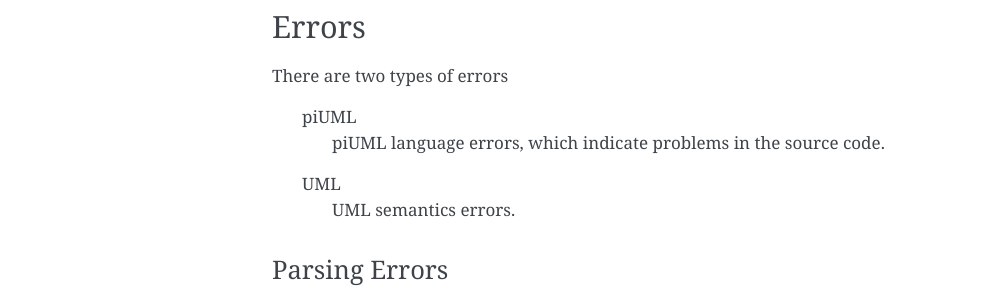
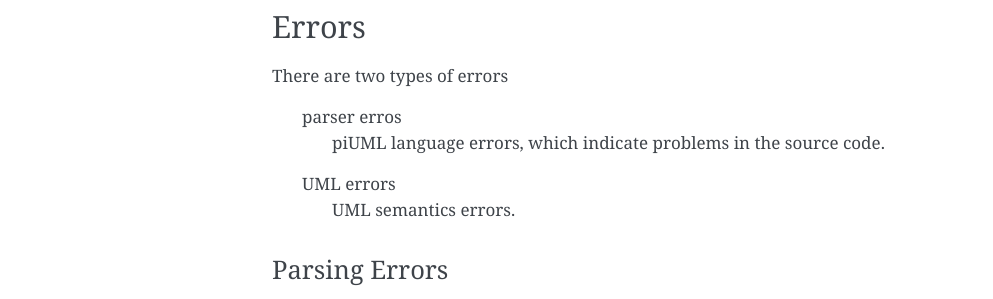
Before and after one commit to wrobell/piuml, a Sphinx documentation site: the page built from doc/user/ref.txt, in a window 1280 px wide. Shown: the part 1306-1605 px from the top of the page, without its empty margins (148-1141 px from the left). Built offline with Sphinx 7.4.7, drawn with Linux system fonts in a browser that asks for light colours; pages that are not in the unit, such as notebooks, are missing from menus; the version number is read from the project's files by our own code.

Commit message:
- cleanup

```diff
--- a/doc/user/ref.txt
+++ b/doc/user/ref.txt
@@ -54,9 +54,9 @@
 ------
 There are two types of errors
 
-    piUML
+    parser erros
         piUML language errors, which indicate problems in the source code.
-    UML
+    UML errors
         UML semantics errors.
 
 Parsing Errors
```
